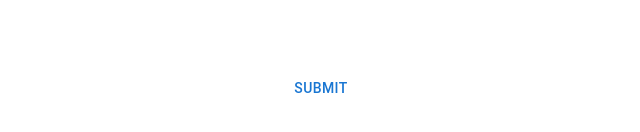
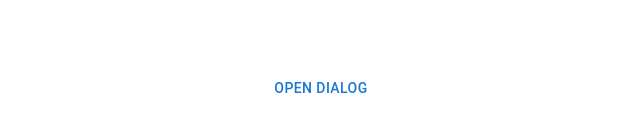
Before and after one commit to p-fassbender/react-material-ui-demo, a React (Vite) app: page / in a window 1280 px wide. Shown: the part 312-444 px from the top of the page, without its empty margins (319-959 px from the left). Built offline with nearby package versions, Linux system fonts and the light colour scheme.

Commit message:
mui dialog component

```diff
--- a/src/App.jsx
+++ b/src/App.jsx
@@ -10,6 +10,7 @@ import './App.css'
 // import { MuiCard } from './components/MuiCard'
 // import { MuiCheckbox } from './components/MuiCheckbox'
 // import { MuiChip } from './components/MuiChip'
+import { MuiDialog } from './components/MuiDialog'
 // import { MuiDrawer } from './components/MuiDrawer'
 // import { MuiImageList } from './components/MuiImageList'
 // import { MuiLayout } from './components/MuiLayout'
@@ -19,7 +20,7 @@ import './App.css'
 // import { MuiRadioButton } from './components/MuiRadioButton'
 // import { MuiRating } from './components/MuiRating'
 // import { MuiSelect } from './components/MuiSelect'
-import { MuiSnackbar } from './components/MuiSnackbar'
+// import { MuiSnackbar } from './components/MuiSnackbar'
 // import { MuiSpeedDial } from './components/MuiSpeedDial'
 // import { MuiSwitch } from './components/MuiSwitch'
 // import { MuiTable } from './components/MuiTable'
@@ -83,7 +84,9 @@ function App() {
 
             {/* <MuiAlert /> */}
 
-            <MuiSnackbar />
+            {/* <MuiSnackbar /> */}
+
+            <MuiDialog />
         </>
     )
 }
--- /dev/null
+++ b/src/components/MuiDialog.jsx
@@ -0,0 +1,31 @@
+import React, { useState } from 'react'
+import { Button, Dialog, DialogTitle, DialogContent, DialogContentText, DialogActions } from '@mui/material'
+
+export const MuiDialog = () => {
+    const [open, setOpen] = useState(false)
+
+    return (
+        <>
+            <Button onClick={() => setOpen(true)}>
+                Open Dialog
+            </Button>
+            <Dialog
+                aria-labelledby='dialog-title'
+                aria-describedby='dialog-description'
+                open={open}
+                onClose={() => setOpen(false)}
+            >
+                <DialogTitle id='dialog-title'>Submit the test?</DialogTitle>
+                <DialogContent>
+                    <DialogContentText id='dialog-description'>
+                        Are you sure you want to submit the test? You will not be able to edit after submitting.
+                    </DialogContentText>
+                </DialogContent>
+                <DialogActions>
+                    <Button onClick={() => setOpen(false)}>Cancel</Button>
+                    <Button autoFocus onClick={() => setOpen(false)}>Submit</Button>
+                </DialogActions>
+            </Dialog>
+        </>
+    )
+}
```
